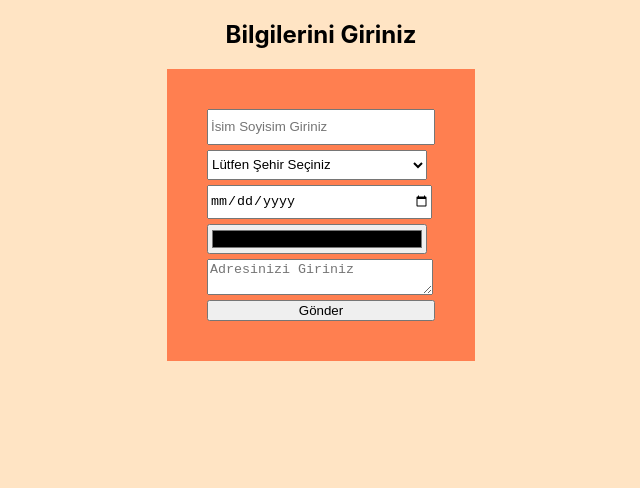
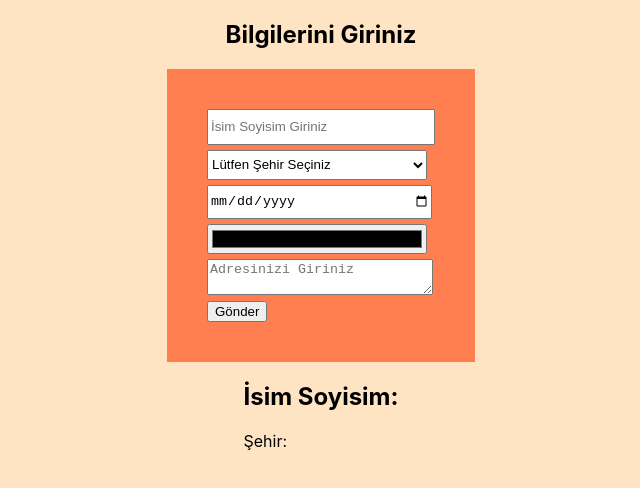
Before and after one commit to ahmetcetnn/CRUD-Example, a React (Create React App) app: page /bilgiler in a window 1280 px wide. Shown: the top 488 px of the page, without its empty margins (319-959 px from the left). Built offline with nearby package versions, Linux system fonts and the light colour scheme.

Commit message:
few changes

```diff
--- a/package.json
+++ b/package.json
@@ -8,6 +8,7 @@
     "@testing-library/user-event": "^13.5.0",
     "react": "^18.2.0",
     "react-dom": "^18.2.0",
+    "react-router-dom": "^6.8.1",
     "react-scripts": "5.0.1",
     "web-vitals": "^2.1.4"
   },
--- a/src/App.js
+++ b/src/App.js
@@ -1,5 +1,8 @@
 import {useState} from "react"
 import './App.css';
+import {Routes,Link,Route} from 'react-router-dom'
+import Bilgiler from './Bilgiler'
+
 
 function App() {
 const [form,setForm]=useState({isim:'', sehir:'', dogum:'', renk:'', adres:''});
@@ -24,8 +27,14 @@ const handleChange=(event) =>{
         <input type="date" name="dogum" value={form.dogum} onChange={handleChange}/>
         <input type="color" name="renk" value={form.renk} onChange={handleChange}/>
         <textarea name="adres" placeholder='Adresinizi Giriniz' value={form.adres} onChange={handleChange}/>
-        <button>Gönder</button>
+        <Link to ="/bilgiler" ><button>Gönder</button></Link>
       </form>
+
+      <Routes>
+         <Route path="/" exact ></Route>
+         <Route path="/bilgiler" element={<Bilgiler form={form}/>} />
+
+      </Routes>
     </div>
   );
 }
--- a/src/index.js
+++ b/src/index.js
@@ -2,10 +2,12 @@ import React from 'react';
 import ReactDOM from 'react-dom/client';
 import './index.css';
 import App from './App';
-
+import { BrowserRouter as Router } from 'react-router-dom';
 const root = ReactDOM.createRoot(document.getElementById('root'));
 root.render(
   <React.StrictMode>
+    <Router>
     <App />
+    </Router>
   </React.StrictMode>
 );
```
Also changed, not shown: src/Form.js (added, +11 -0 lines), 1 other file (tests, documents, lock files or other folders).
